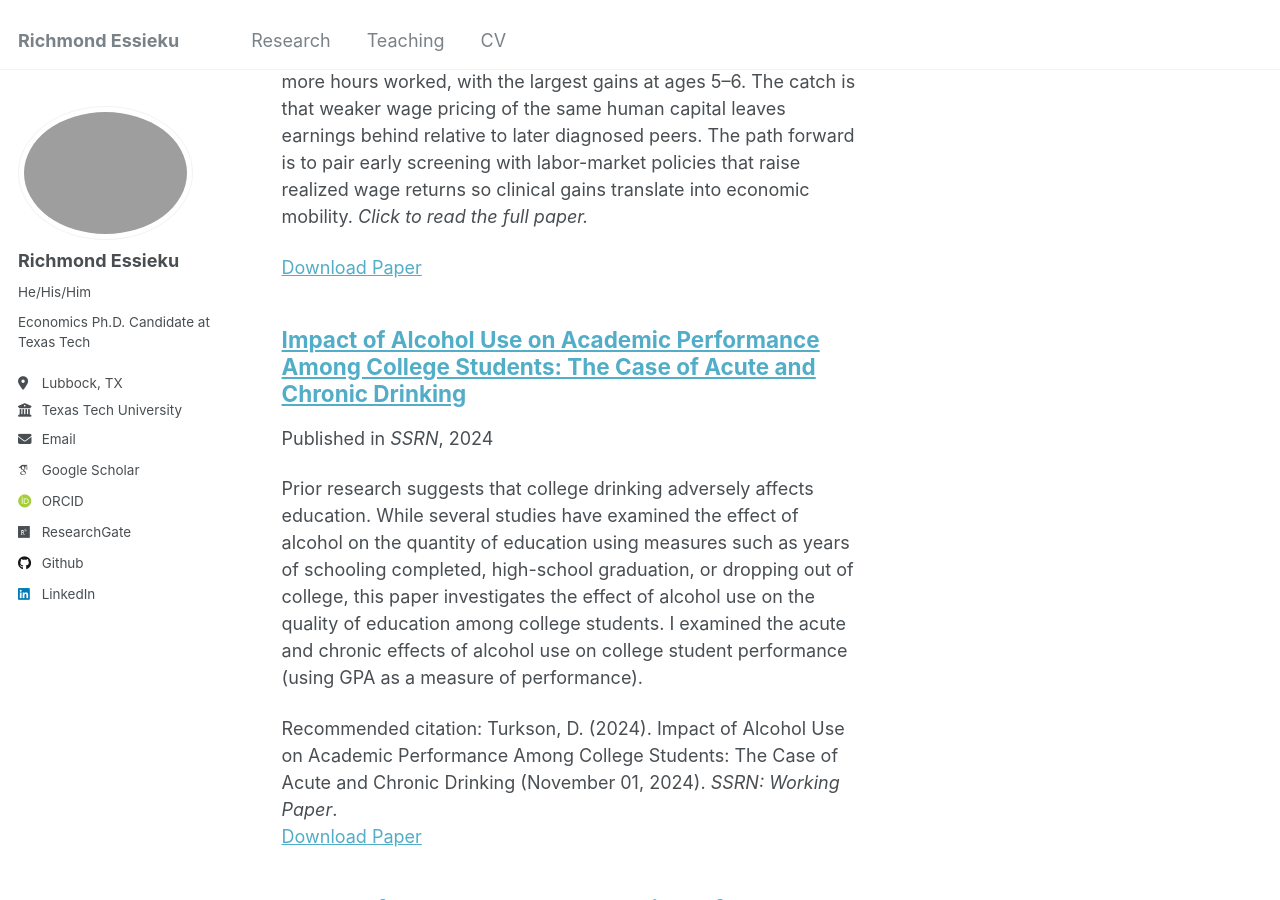
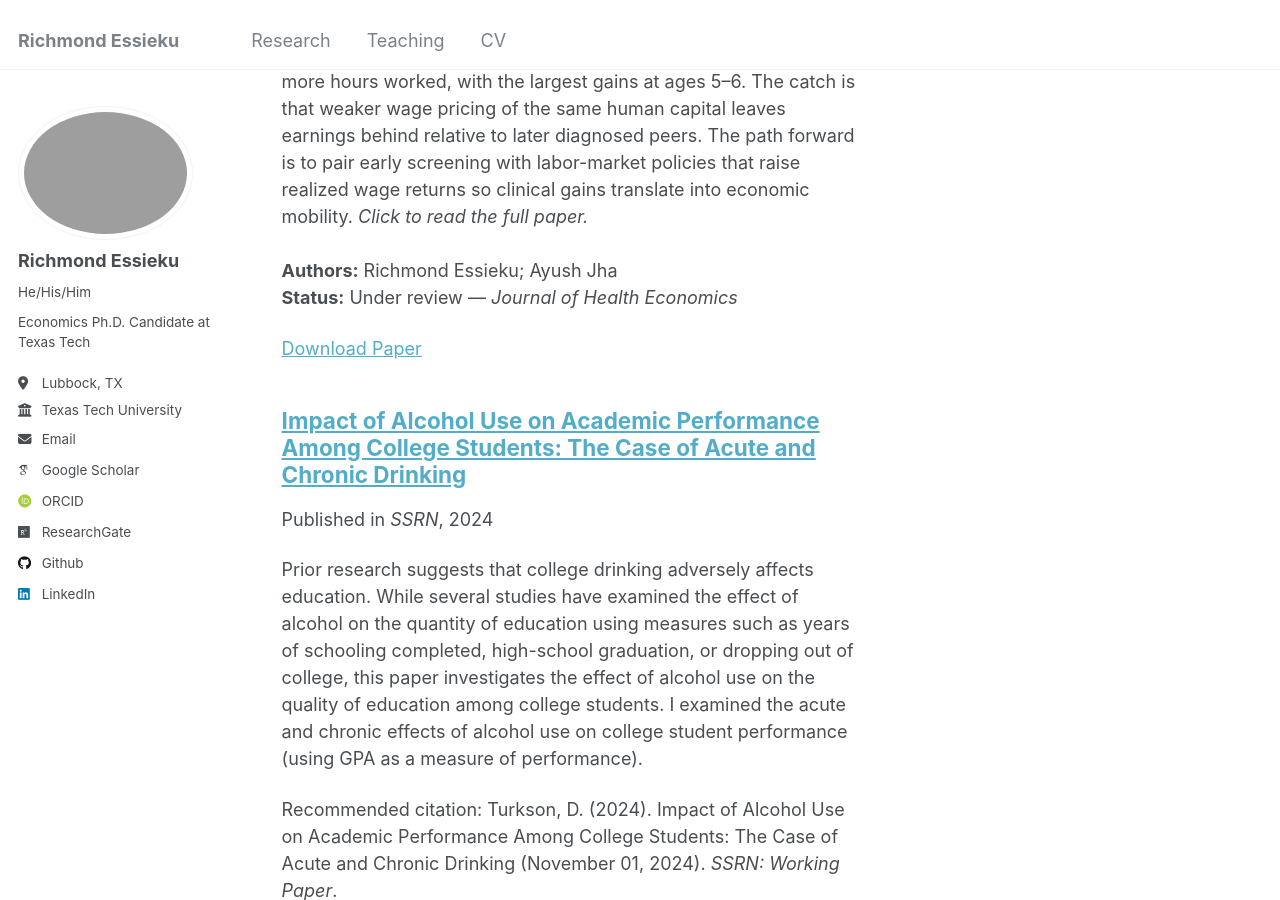
Before and after one commit to essieku/essieku.github.io, a Jekyll site: the page built from _pages/publications.html, in a window 1280 px wide and 900 px high, scrolled down 998 px. Built offline with Jekyll 4.4.1, drawn with Linux system fonts in a browser that asks for light colours; some web fonts are replaced.

Commit message:
Update ADHD.md

```diff
--- a/_publications/ADHD.md
+++ b/_publications/ADHD.md
@@ -3,7 +3,7 @@ title: "Diagnosed Too Soon or Too Late? Labor Market and Health Outcomes of Adul
 collection: publications
 category: working-paper
 permalink: /publication/adhd
-excerpt: '<strong>Job Market Paper</strong> — This paper quantifies the payoff to diagnosing ADHD earlier: better health, higher educational attainment, and more hours worked, with the largest gains at ages 5–6. The catch is that weaker wage pricing of the same human capital leaves earnings behind relative to later diagnosed peers. The path forward is to pair early screening with labor-market policies that raise realized wage returns so clinical gains translate into economic mobility. <em>Click to read the full paper.</em>'
+excerpt: '<strong>Job Market Paper</strong> — This paper quantifies the payoff to diagnosing ADHD earlier: better health, higher educational attainment, and more hours worked, with the largest gains at ages 5–6. The catch is that weaker wage pricing of the same human capital leaves earnings behind relative to later diagnosed peers. The path forward is to pair early screening with labor-market policies that raise realized wage returns so clinical gains translate into economic mobility. <em>Click to read the full paper.</em><br><br><strong>Authors:</strong> Richmond Essieku; Ayush Jha<br><strong>Status:</strong> Under review — <em>Journal of Health Economics</em>'
 date: 2025-09-23
 venue: 'SSRN'
 authors: 'Richmond Essieku; Ayush Jha'
```
